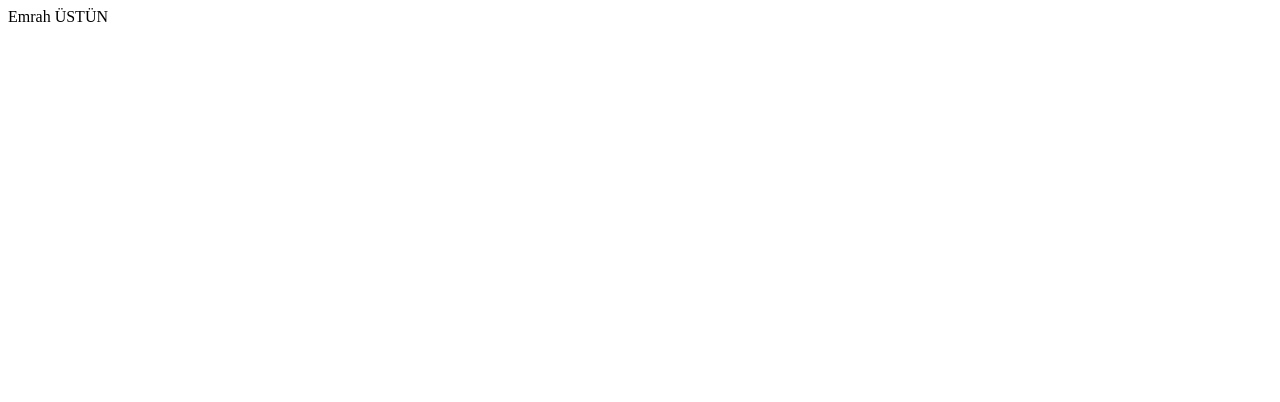
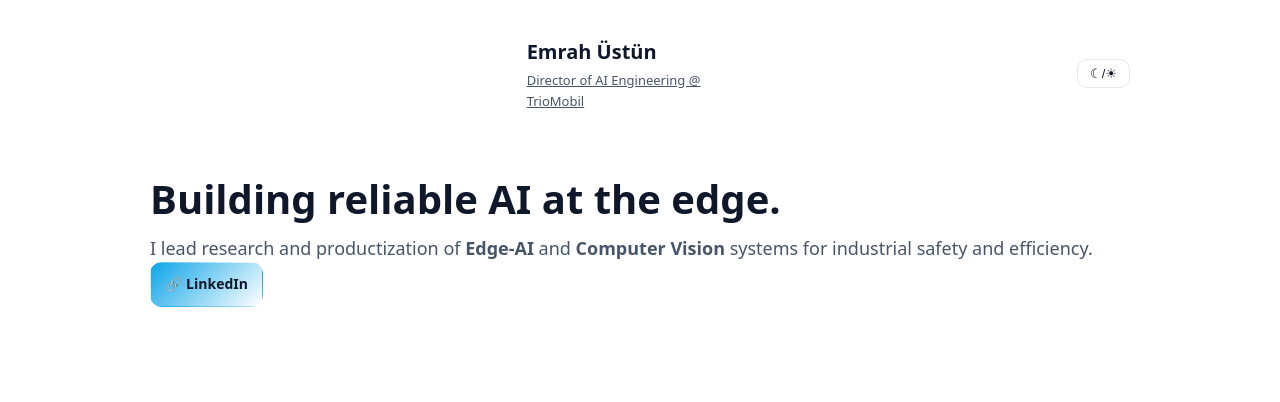
Before and after one commit to emrahustun/emrahustun.com, a plain HTML site: page index.html in a window 1280 px wide. Drawn offline with Linux system fonts and the light colour scheme.

Commit message:
Update index.html

```diff
--- a/index.html
+++ b/index.html
@@ -1 +1,63 @@
-Emrah ÜSTÜN
+<!doctype html>
+<html lang="en">
+<head>
+  <meta charset="utf-8" />
+  <meta name="viewport" content="width=device-width,initial-scale=1" />
+  <title>Emrah Üstün — Director of AI Engineering @TrioMobil</title>
+  <meta name="description" content="Emrah Üstün — Director of AI Engineering at TrioMobil. Edge-AI, Computer Vision and industrial safety systems." />
+  <link rel="canonical" href="https://emrahustun.com/">
+  <meta property="og:title" content="Emrah Üstün — Director of AI Engineering @TrioMobil" />
+  <meta property="og:description" content="Edge-AI & Computer Vision for safety and efficiency in industrial environments." />
+  <meta property="og:url" content="https://emrahustun.com/" />
+  <meta name="theme-color" content="#0f172a" />
+  <style>
+    :root{ --bg:#0b1020; --fg:#e5e7eb; --muted:#9ca3af; --accent:#22d3ee; --card:#0f172a; --border:#1f2a44; }
+    @media(prefers-color-scheme:light){ :root{ --bg:#ffffff; --fg:#0f172a; --muted:#475569; --accent:#0ea5e9; --card:#f8fafc; --border:#e2e8f0; } }
+    body{margin:0;font-family:system-ui,Segoe UI,Roboto,Arial;background:var(--bg);color:var(--fg);line-height:1.6}
+    .wrap{max-width:980px;margin:0 auto;padding:28px 20px 64px}
+    header{display:flex;align-items:center;justify-content:space-between;margin-top:8px}
+    .brand{display:flex;align-items:center;gap:14px;text-decoration:none;color:inherit}
+    .avatar{width:58px;height:58px;border-radius:14px;background:linear-gradient(135deg,var(--accent),transparent);display:grid;place-items:center;border:1px solid var(--border);font-weight:700}
+    .name{font-size:20px;font-weight:800;margin:0}
+    .title{font-size:13px;color:var(--muted);margin:2px 0 0}
+    .title a{color:inherit;text-decoration:underline}
+    .mode{border:1px solid var(--border);background:transparent;color:var(--fg);padding:6px 12px;border-radius:10px;cursor:pointer;font-size:13px}
+    .hero{margin:64px 0 28px}
+    .h1{font-size:40px;line-height:1.15;margin:0 0 12px}
+    .lead{font-size:18px;color:var(--muted);margin:0}
+    .cta{margin-top:28px}
+    .btn{display:inline-flex;align-items:center;gap:8px;text-decoration:none;padding:10px 14px;border-radius:12px;font-weight:600;font-size:14px;border:1px solid var(--border);color:var(--fg)}
+    .btn.primary{border-color:transparent;background:linear-gradient(135deg,var(--accent),transparent)}
+    @media(max-width:860px){.h1{font-size:32px}}
+  </style>
+</head>
+<body>
+  <div class="wrap">
+    <header>
+      <a class="brand" href="/">
+        <div>
+          <p class="name">Emrah Üstün</p>
+          <p class="title">Director of AI Engineering @ <a href="https://triomobil.com" target="_blank" rel="noopener">TrioMobil</a></p>
+        </div>
+      </a>
+      <button class="mode" id="modeBtn" aria-label="Toggle theme">☾/☀</button>
+    </header>
+
+    <main class="hero">
+      <h1 class="h1">Building reliable AI at the edge.</h1>
+      <p class="lead">I lead research and productization of <strong>Edge‑AI</strong> and <strong>Computer Vision</strong> systems for industrial safety and efficiency.</p>
+      <div>
+        <a class="btn primary" href="https://www.linkedin.com/in/emrahustun/" target="_blank" rel="noopener">🔗 LinkedIn</a>
+      </div>
+    </main>
+  </div>
+
+  <script>
+    const btn=document.getElementById('modeBtn');
+    const apply=t=>{document.documentElement.style.colorScheme=t};
+    const saved=localStorage.getItem('theme');
+    if(saved)apply(saved);
+    btn.onclick=()=>{const c=getComputedStyle(document.documentElement).colorScheme;const n=c==='dark'?'light':'dark';apply(n);localStorage.setItem('theme',n)};
+  </script>
+</body>
+</html>
```
